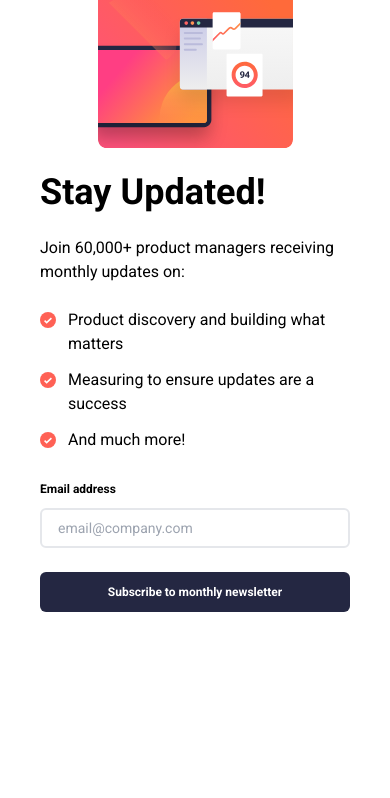
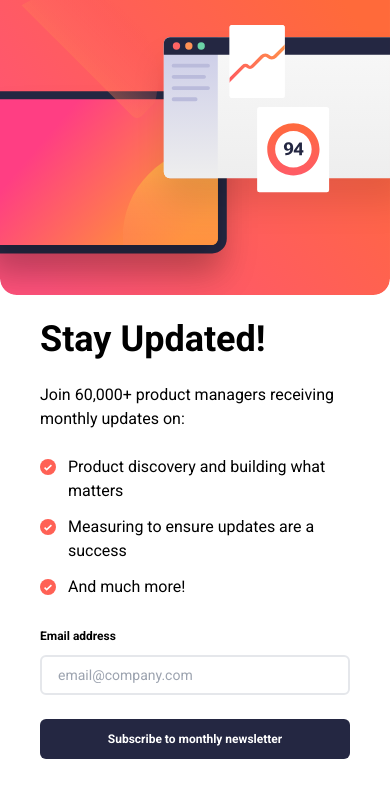
Before and after one commit to chrisgibbo/Newsletter-signup-form, a plain HTML site: page index.html in a window 390 px wide. Drawn offline with nearby package versions, Linux system fonts and the light colour scheme.

Commit message:
set mobile size back to full size

```diff
--- a/index.html
+++ b/index.html
@@ -48,7 +48,7 @@
 
             <!-- image -->
 
-            <div class="w-2/4">
+            <div class="md:w-2/4">
                 <img class="max-lg:hidden" src="images/illustration-sign-up-desktop.svg" alt="image-signup">
                 <img class="lg:hidden max-lg:pb-6 w-screen" src="images/illustration-sign-up-mobile.svg" alt="">
             </div>
```
